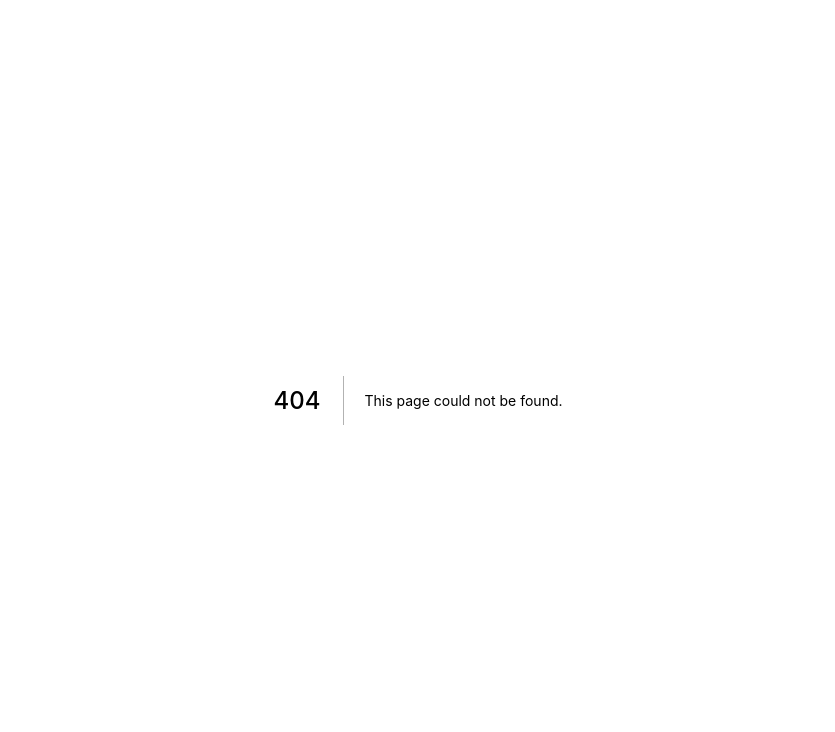
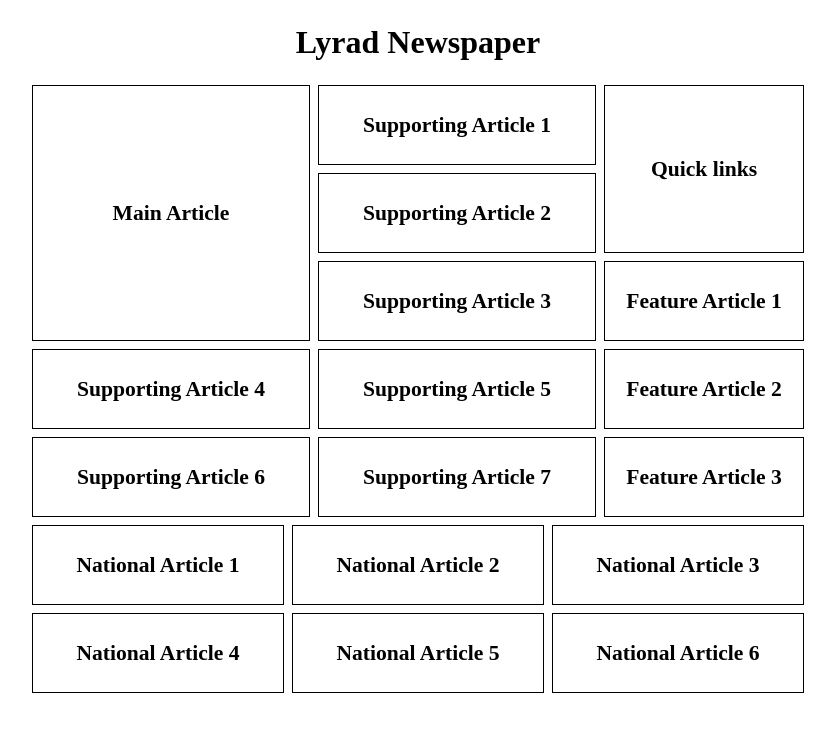
Before and after one commit to scottie-schneider/design, a Next.js app: page /grid/advanced_layouts/newspaper in a window 1280 px wide. Before the commit this address had no page. Shown: the top 732 px of the page, without its empty margins (222-1057 px from the left). Built offline with nearby package versions, Linux system fonts and the light colour scheme.

Commit message:
newspaper layout

```diff
--- /dev/null
+++ b/pages/grid/advanced_layouts/newspaper.js
@@ -0,0 +1,157 @@
+import styled from "styled-components";
+
+const StyledBody = styled.body`
+  h1 {
+    text-align: center;
+    font-size: 4vmin;
+    margin: 3vmin;
+  }
+  article,
+  section {
+    display: flex;
+    align-items: center;
+    justify-content: center;
+    border: 1px solid black;
+    font-size: 1.8vmin;
+  }
+  main {
+    display: grid;
+    grid-template-columns: repeat(30, 2.25vmin);
+    grid-auto-rows: 10vmin;
+    justify-content: center;
+    grid-gap: 1vmin;
+  }
+  .main-article {
+    grid-area: 1 / 1 / 4 / 12;
+  }
+  .supporting-article {
+    grid-column: span 11;
+  }
+  .quick-links {
+    grid-column-start: 23;
+    grid-row-start: 1;
+    grid-column-end: span 8;
+    grid-row-end: span 2;
+  }
+  .feature-article {
+    grid-column-start: 23;
+    grid-column-end: span 8;
+  }
+  .feature-article:nth-of-type(8) {
+    grid-row: 3;
+  }
+  .feature-article:nth-of-type(9) {
+    grid-row: 4;
+  }
+  .feature-article:nth-of-type(10) {
+    grid-row: 5;
+  }
+  .national-article {
+    order: 1;
+    grid-column: span 10;
+  }
+`;
+
+const Newspaper = () => {
+  return (
+    <StyledBody>
+      <header>
+        <h1>Lyrad Newspaper</h1>
+      </header>
+      <main>
+        <article class="supporting-article">
+          <header>
+            <h2>Supporting Article 1</h2>
+          </header>
+        </article>
+        <article class="supporting-article">
+          <header>
+            <h2>Supporting Article 2</h2>
+          </header>
+        </article>
+        <article class="supporting-article">
+          <header>
+            <h2>Supporting Article 3</h2>
+          </header>
+        </article>
+        <article class="supporting-article">
+          <header>
+            <h2>Supporting Article 4</h2>
+          </header>
+        </article>
+        <article class="national-article">
+          <header>
+            <h2>National Article 1</h2>
+          </header>
+        </article>
+        <article class="supporting-article">
+          <header>
+            <h2>Supporting Article 5</h2>
+          </header>
+        </article>
+        <article class="supporting-article">
+          <header>
+            <h2>Supporting Article 6</h2>
+          </header>
+        </article>
+        <article class="feature-article">
+          <header>
+            <h2>Feature Article 1</h2>
+          </header>
+        </article>
+        <article class="feature-article">
+          <header>
+            <h2>Feature Article 2</h2>
+          </header>
+        </article>
+        <article class="feature-article">
+          <header>
+            <h2>Feature Article 3</h2>
+          </header>
+        </article>
+        <section class="quick-links">
+          <header>
+            <h2>Quick links</h2>
+          </header>
+        </section>
+        <article class="national-article">
+          <header>
+            <h2>National Article 2</h2>
+          </header>
+        </article>
+        <article class="main-article">
+          <header>
+            <h2>Main Article</h2>
+          </header>
+        </article>
+        <article class="national-article">
+          <header>
+            <h2>National Article 3</h2>
+          </header>
+        </article>
+        <article class="national-article">
+          <header>
+            <h2>National Article 4</h2>
+          </header>
+        </article>
+        <article class="supporting-article">
+          <header>
+            <h2>Supporting Article 7</h2>
+          </header>
+        </article>
+        <article class="national-article">
+          <header>
+            <h2>National Article 5</h2>
+          </header>
+        </article>
+        <article class="national-article">
+          <header>
+            <h2>National Article 6</h2>
+          </header>
+        </article>
+      </main>
+    </StyledBody>
+  );
+};
+
+export default Newspaper;
```
